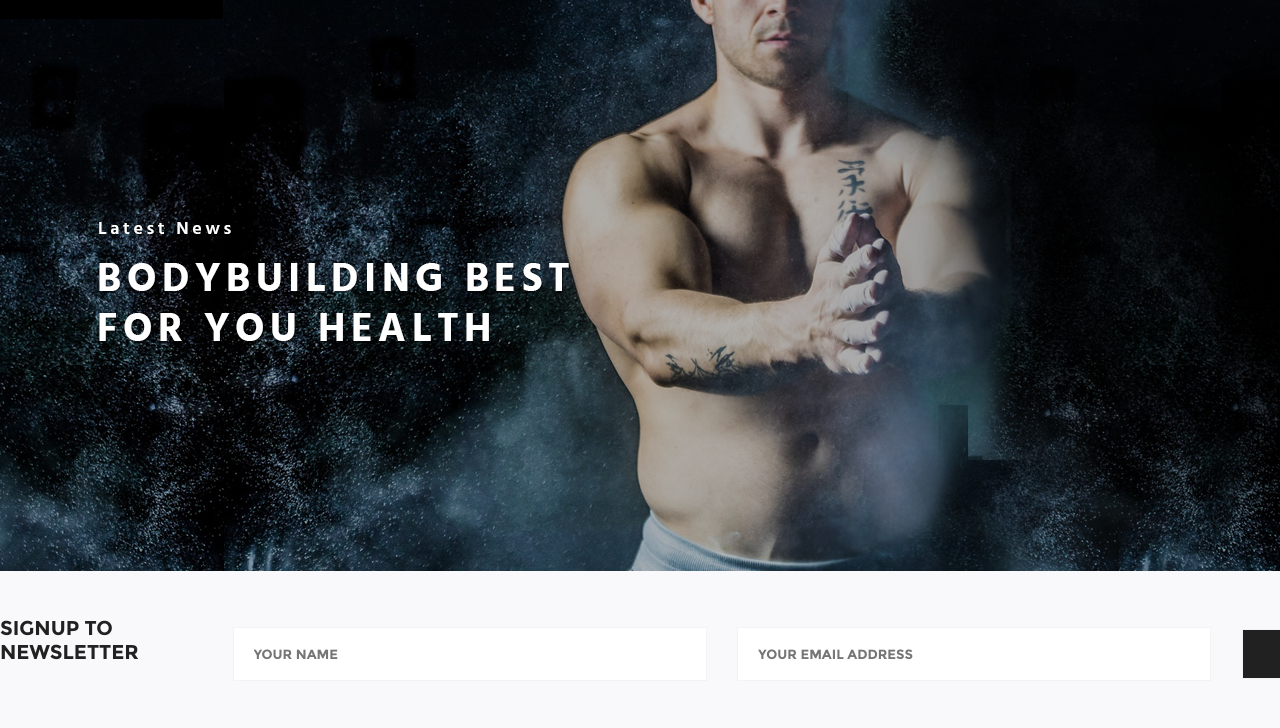
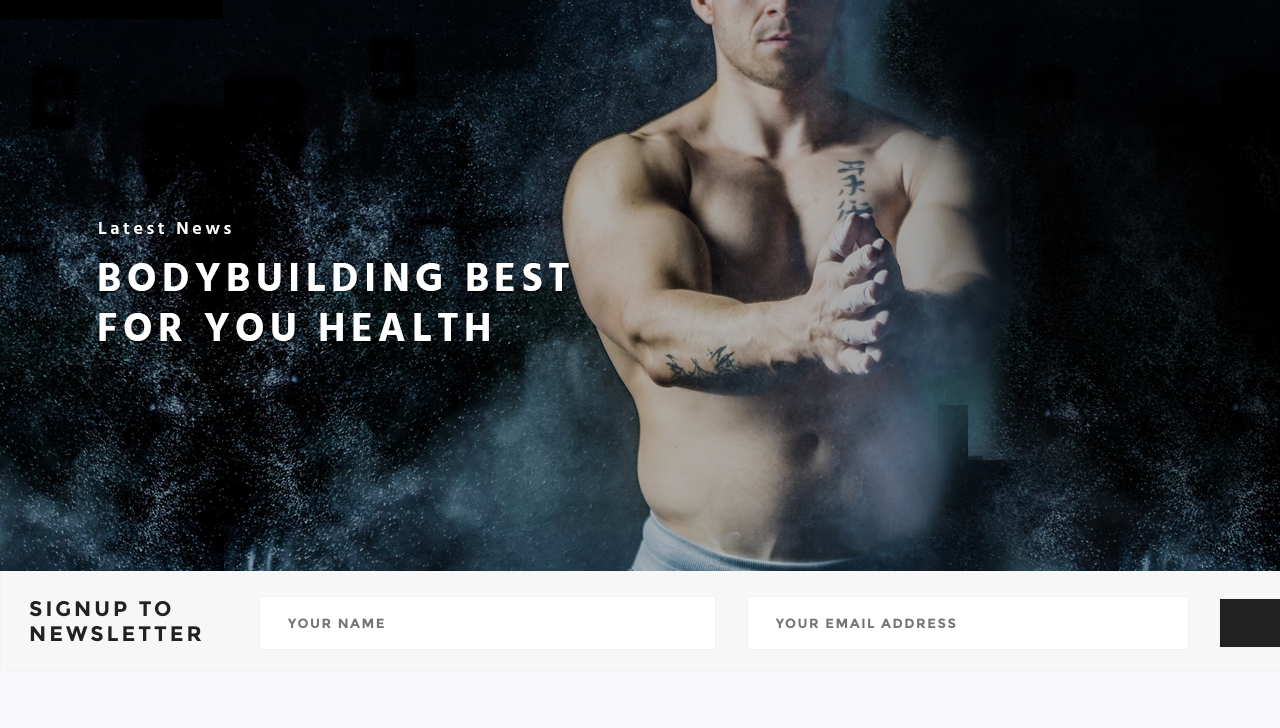
Before and after one commit to ipriver/css-layout, a plain HTML site: page layout-workshop/index.html in a window 1280 px wide. Shown: the part 64-792 px from the top of the page. Drawn offline with Linux system fonts and the light colour scheme.

Commit message:
workshop: form

```diff
--- a/layout-workshop/css/style.css
+++ b/layout-workshop/css/style.css
@@ -16,10 +16,13 @@
 html,body {
   margin: 0;
   padding: 0;
-  height: 100%;
+  /*height: 100%;*/
   min-width:1530px;
   font-size: 10px;
   box-sizing: border-box;
+}
+body {
+  background-color: #f9f9fb;
 }
 
 .content {
@@ -180,56 +183,74 @@ header {
 
 
 
-body {
-  background-color: #f9f9fb;
-}
 
 
 main {
-  width: 100%;
   margin-bottom:120px;
 }
 
 main .content {
-  margin-top: 318px;
+  margin-top: 290px;
 
 }
 
-main .content form{
+.sub-form {
+  padding: 25px 0;
+  max-height: 50px;
+  margin-bottom: 75px;
   font-family: 'Monsterrat', Arial, sans-serif;
-  margin-bottom: 100px;
+  background-color: #f7f7f7;
+  border: 1px solid #f3f3f3;
+  border-top: none;
 }
 
-main .content form h2 {
-  display: inline-block;
+.sub-form h2 {
+  margin: 0;
+  margin: 0 -10px 0 28px;
+  float: left;
+  width: 240px;
+  height: 50px;
   color: #212121;
-  font-size: 2rem;
-  width:230px;
+  font-size: 2.1rem;
   text-transform: uppercase;
+  overflow: hidden;
+  letter-spacing: 3px;
+  line-height: 25px;
 }
 
-main .content form input {
-  font-family: 'Monsterrat';
-  text-transform: uppercase;
-  border:1px solid #f3f3f3;
-  margin-right:28px;
-  height: 50px;
-  width: 450px;
-  padding-left: 20px; /*28 */
+.sub-form h2::after {
+  content: '';
+  display: block;
+  clear: both;
 }
 
-main .content form input:last-child {
+.sub-form input {
+  margin-right: 28px;
+  padding-left: 28px;
+  width: 425px;
+  height: 50px;
+  text-transform: uppercase;
+  border: 1px solid #f3f3f3;
+  letter-spacing: 1.5px;
+  font-family: 'Monsterrat';
+}
+.sub-form input:nth-child(3) {
+  width: 410px;
+}
+.sub-form input:last-child {
+  margin:0;
+  padding:0;
   width: 280px;
   height: 50px;
-  margin:0;
-  padding:0;
   background-color: #212121;
-  color: white;
+  color: #ffffff;
 }
 
-main .content form input:last-child:hover {
-  cursor:crosshair;
+.sub-form input:last-child:hover {
+  cursor: pointer;
 }
+
+
 
 main .content .main-content {
   width:100%;
@@ -639,6 +660,7 @@ footer .copyright section nav {
 
 footer .copyright section nav a{
   font-size: 1.25rem;
+  font-size: 12.5pt;
   color: #929293;
   text-decoration: none;
   text-transform: uppercase;
--- a/layout-workshop/index.html
+++ b/layout-workshop/index.html
@@ -40,7 +40,7 @@
 
 		<main>
 			<section class="content">
-				<form>
+				<form class="sub-form">
 					<h2>Signup to newsletter</h2>
 					<input type="text" name="name" placeholder="your name">
 					<input type="text" name="email" placeholder="Your email address">
```
